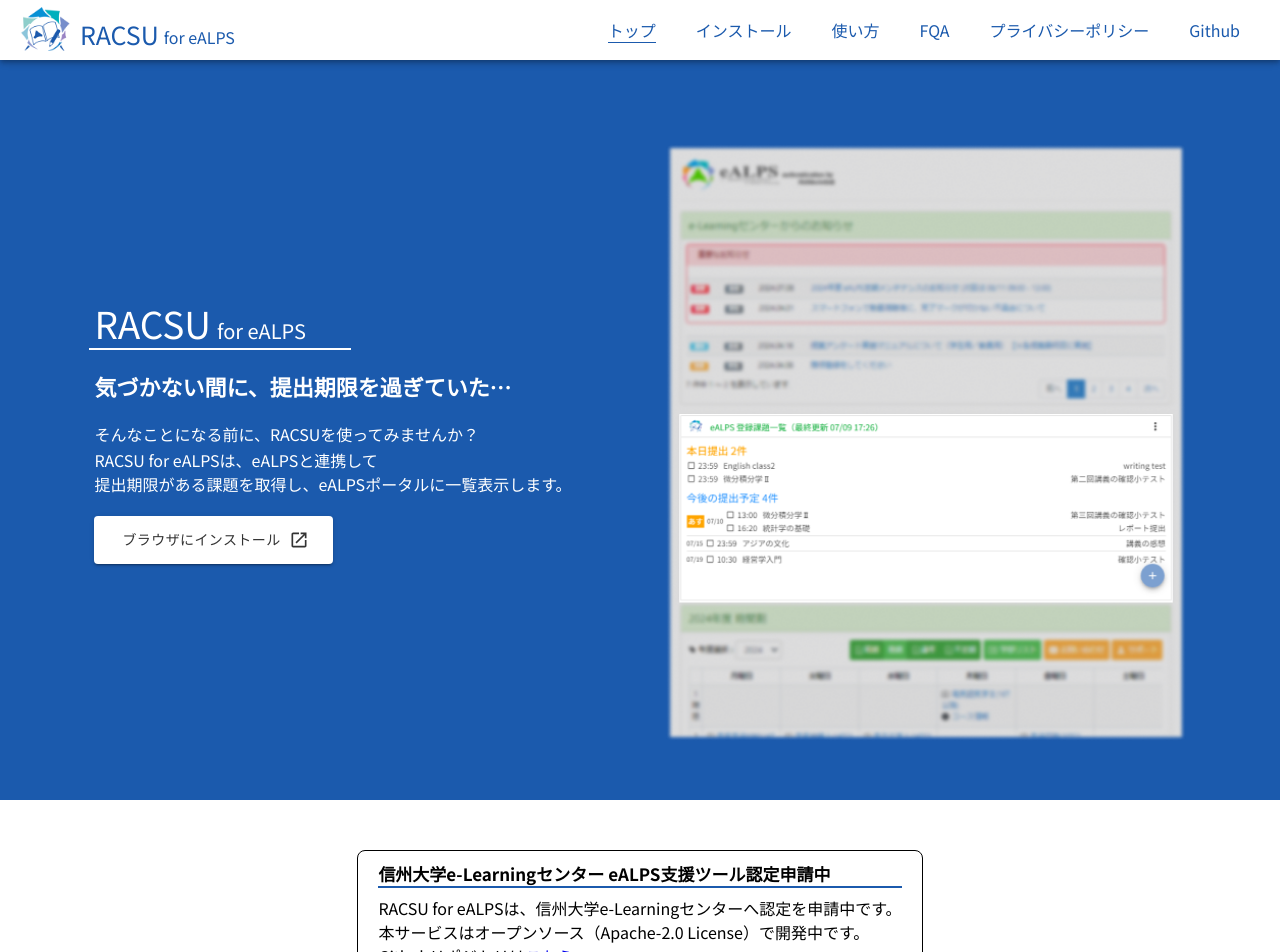
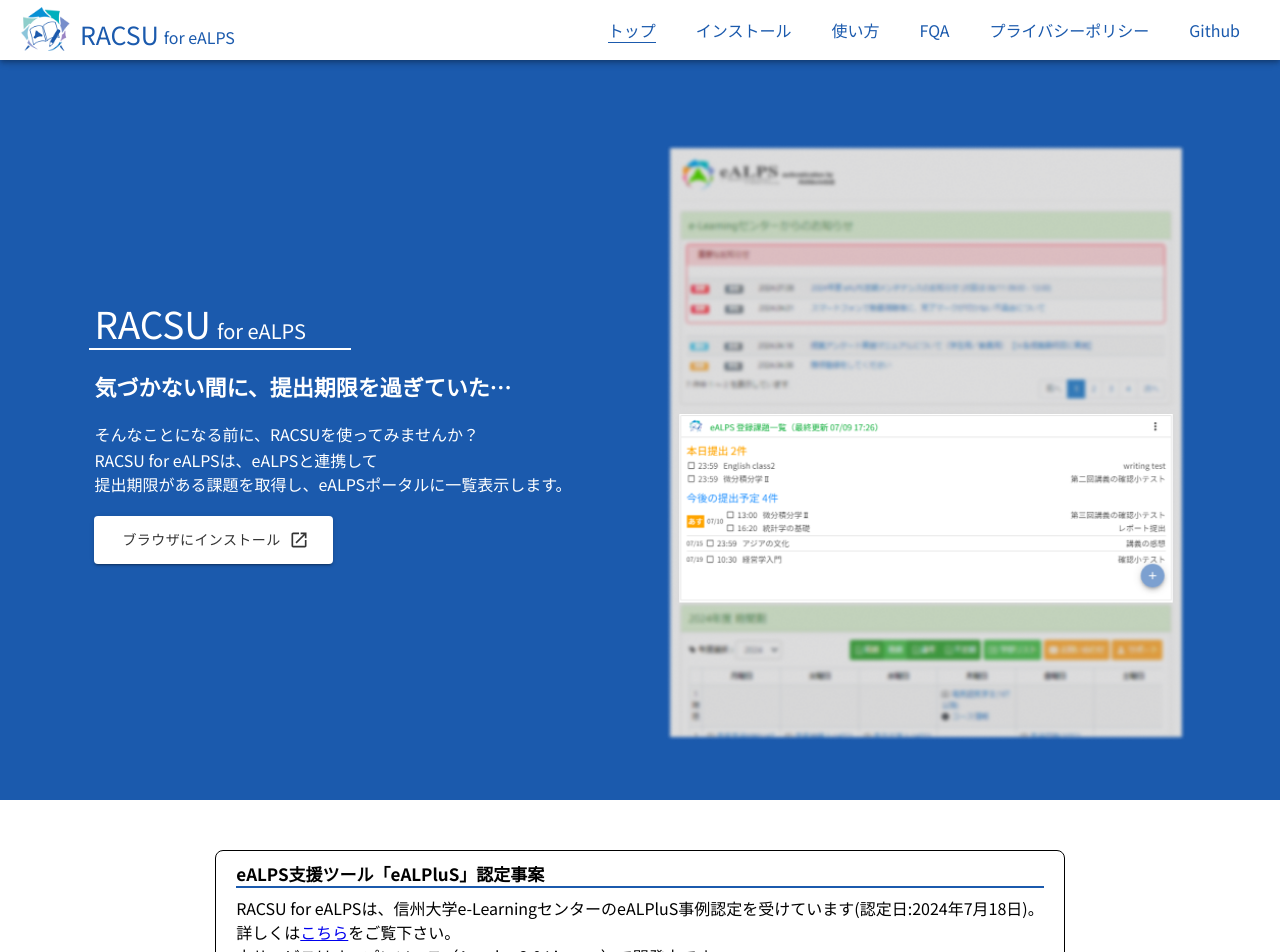
Before and after one commit to RACSU-at-ShinshuUniv/RACSU, a Next.js app in the folder hosting/: page / in a window 1280 px wide. Shown: the top 952 px of the page. Built offline with nearby package versions, Linux system fonts and the light colour scheme.

Commit message:
ealplus認定事案に変更！

```diff
--- a/hosting/src/app/page.tsx
+++ b/hosting/src/app/page.tsx
@@ -163,9 +163,10 @@
         </Box>
       </Box>
       <Box css={style.notify}>
-        <h1><span>信州大学e-Learningセンター</span> <span>eALPS支援ツール認定申請中</span></h1>
-        <p>RACSU for eALPSは、信州大学e-Learningセンターへ認定を申請中です。<br />本サービスはオープンソース（Apache-2.0 License）で開発中です。</p>
-        <p>Githubリポジトリは<a href={url.github}>こちら</a>。</p>
+        <h1><span>eALPS支援ツール「eALPluS」</span><span>認定事案</span></h1>
+        <p>RACSU for eALPSは、信州大学e-LearningセンターのeALPluS事例認定を受けています(認定日:2024年7月18日)。</p>
+        <p>詳しくは<a href={url.github}>こちら</a>をご覧下さい。</p>
+        <p>本サービスはオープンソース（Apache-2.0 License）で開発中です。</p>
       </Box>
       <Box marginX="10vw" marginBottom="40px">
         <Paragraph>
--- a/hosting/src/url.json
+++ b/hosting/src/url.json
@@ -1,4 +1,5 @@
 {
   "store": "https://chromewebstore.google.com/detail/racsu-for-ealps/ecdlbalgeakgkbohkhcjcjbhbhjmekan",
-  "github": "https://github.com/RACSU-at-ShinshuUniv/RACSU"
+  "github": "https://github.com/RACSU-at-ShinshuUniv/RACSU",
+  "ealplus": "https://www.shinshu-u.ac.jp/institution/e-L/ealplus.html"
 }
```
